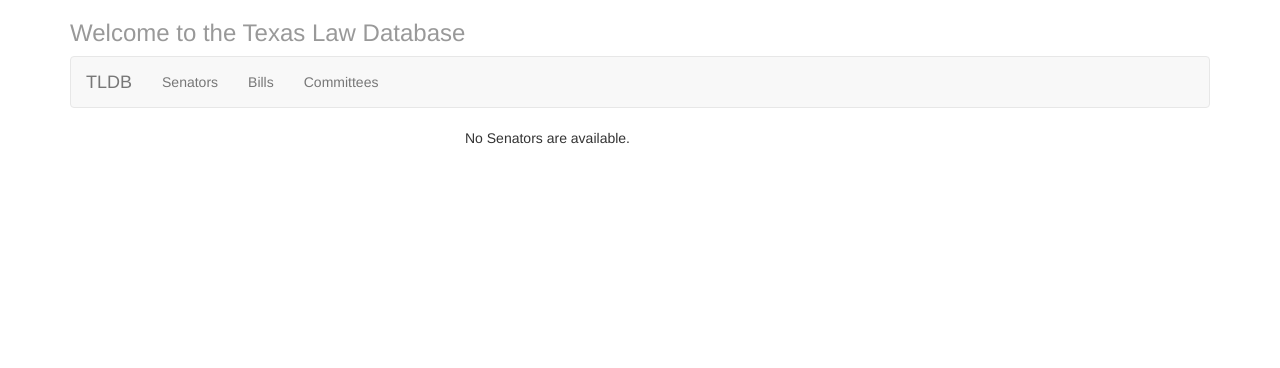
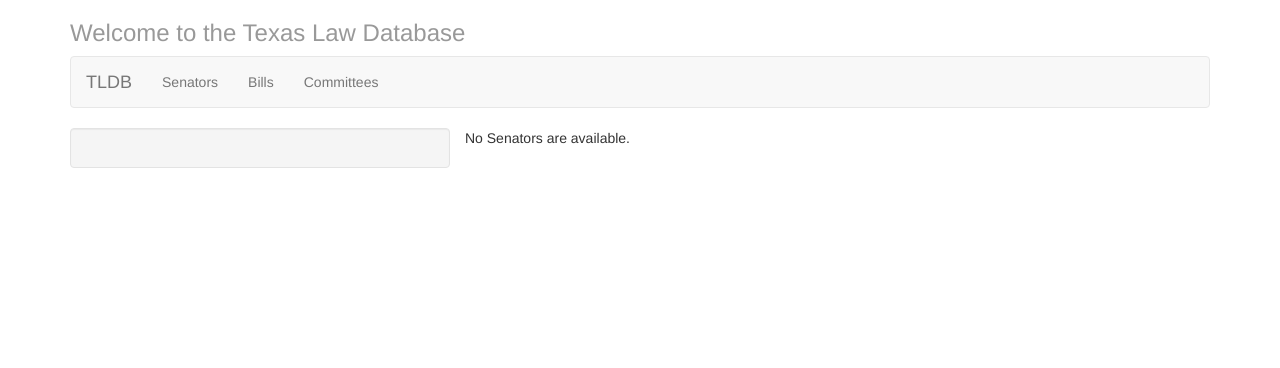
Before and after one commit to Jkettler/cs373-idb, a Django app: page /senators/ in a window 1280 px wide. Shown: the top 368 px of the page. Run offline with Django 3.2, Linux system fonts and the light colour scheme; data that the repository does not hold is empty; parts of the project's set-up code (start-up, migrations or seed data) failed here and were passed over; some libraries are stand-ins or nearby versions.

Commit message:
added geolocation to senator, cleaned up style a little

```diff
--- a/idb/models.py
+++ b/idb/models.py
@@ -11,6 +11,7 @@ class Senator(models.Model):
   bills = models.ManyToManyField('Bill')
   twitter = models.URLField()
   facebook = models.URLField()
+  map = models.TextField(blank=True)
 
   def __str__(self):
     return self.name
@@ -19,7 +20,6 @@ class Committee(models.Model):
   name = models.CharField(max_length=70)
   description = models.TextField(blank=True)
   appointment_date = models.DateField(null=True, blank=True)
-
   chair = models.ForeignKey(Senator, related_name='committee_chair_set', blank=True, null=True)
   vice_chair = models.ForeignKey(Senator, related_name='committee_vice_chair_set', blank=True, null=True)
   senators = models.ManyToManyField(Senator, through="Membership")
--- a/idb/templates/base.html
+++ b/idb/templates/base.html
@@ -34,8 +34,6 @@
 
       <div class="masthead">
         <h3 class="text-muted">Welcome to the Texas Law Database</h3>
-
-
       </div>
 
       <nav class="navbar navbar-default" role="navigation">
--- a/idb/templates/senators.html
+++ b/idb/templates/senators.html
@@ -1,6 +1,6 @@
 {% extends "base.html" %}
 {% block content %}
-  <div class="col-sm-4">
+  <div class="col-sm-4 well">
   </div>
   <div class="col-sm-8">
     {% if latest_senators_list %}
```
